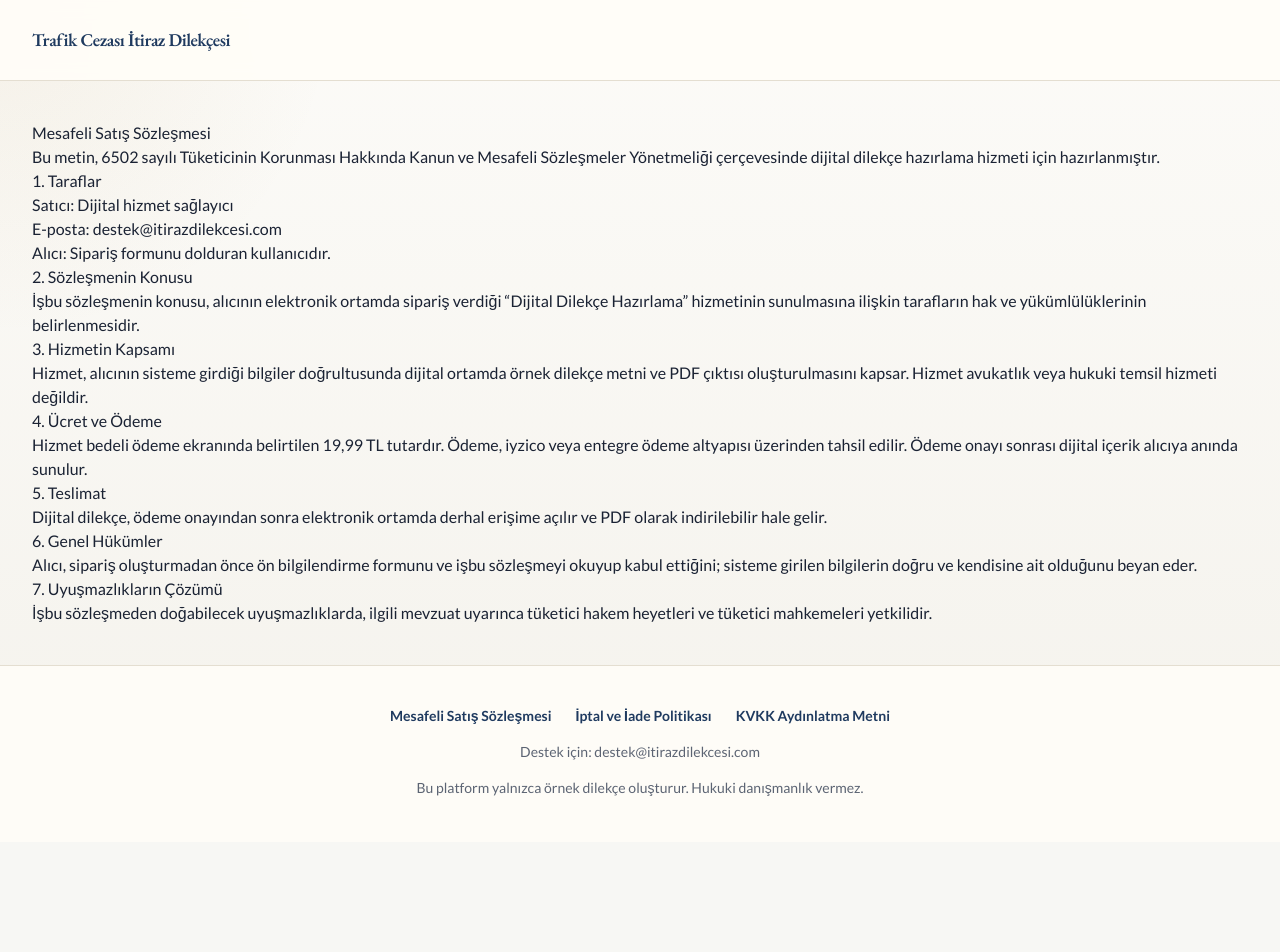
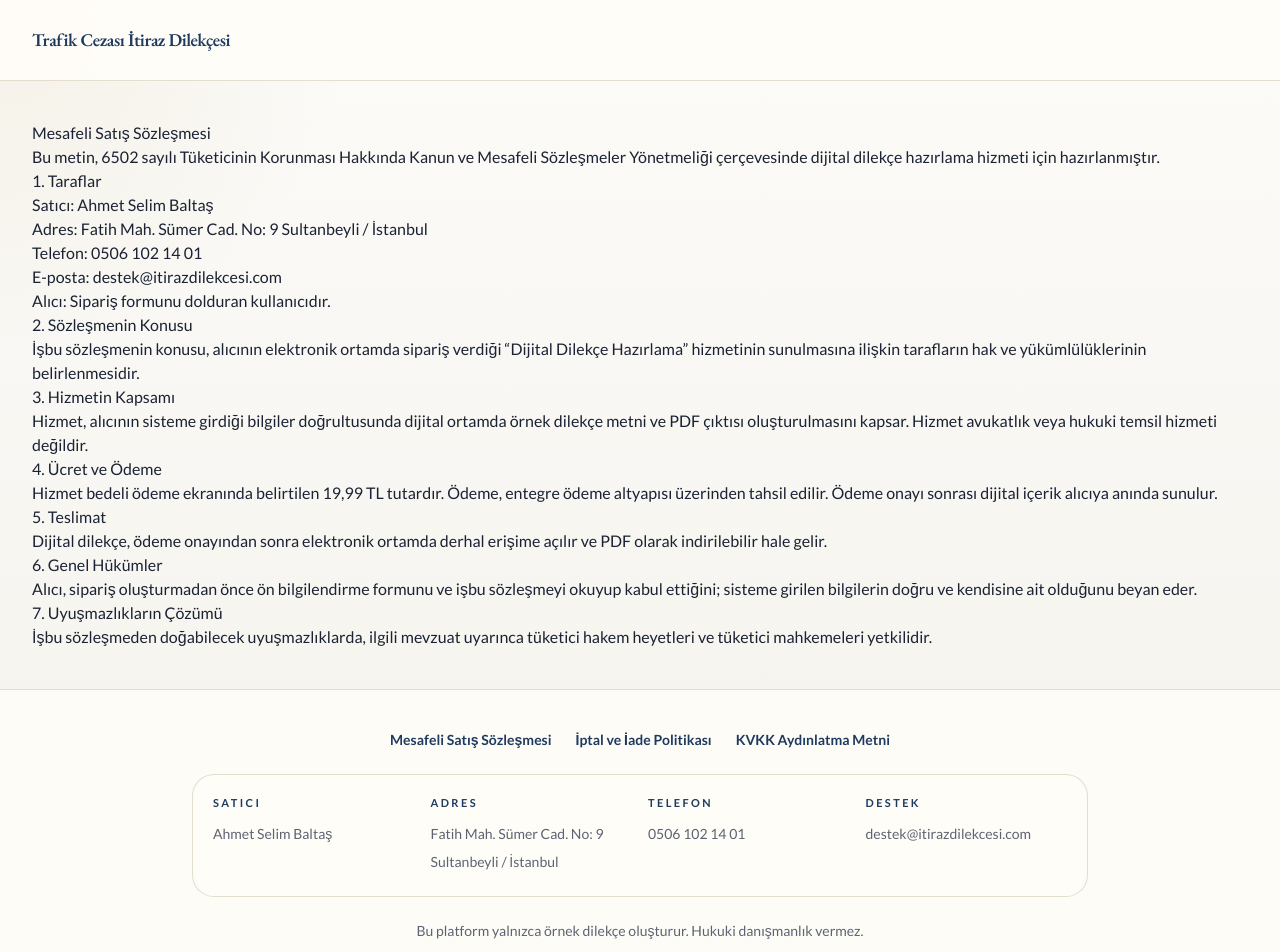
Before and after one commit to ahmetselimden-gif/itirazdilekcesi, a Next.js app: page /mesafeli-satis-sozlesmesi in a window 1280 px wide. Shown: the top 952 px of the page. Before the commit the page ends 842 px from the top, so only its background shows below. Built offline with nearby package versions, Linux system fonts and the light colour scheme.

Commit message:
Iletisim bilgileri footer ve yasal sayfalara eklendi

```diff
--- a/app/kvkk/page.tsx
+++ b/app/kvkk/page.tsx
@@ -7,7 +7,10 @@ export default function KvkkPage() {
         kapsamında hazırlanmıştır.
       </p>
 
-      <h2>İletişim</h2>
+      <h2>Veri Sorumlusu ve İletişim</h2>
+      <p>Ahmet Selim Baltaş</p>
+      <p>Adres: Fatih Mah. Sümer Cad. No: 9 Sultanbeyli / İstanbul</p>
+      <p>Telefon: 0506 102 14 01</p>
       <p>Destek e-posta adresi: destek@itirazdilekcesi.com</p>
 
       <h2>İşlenen Veriler</h2>
--- a/app/layout.tsx
+++ b/app/layout.tsx
@@ -102,8 +102,8 @@ export default function RootLayout({
           </main>
 
           <footer className="border-t border-line/80 bg-[rgba(255,253,248,0.95)]">
-            <div className="mx-auto w-full max-w-7xl px-4 py-10 text-center sm:px-6 lg:px-8">
-              <div className="mb-4 flex flex-wrap items-center justify-center gap-x-6 gap-y-3 text-sm font-semibold text-navy">
+            <div className="mx-auto w-full max-w-7xl px-4 py-10 sm:px-6 lg:px-8">
+              <div className="mb-6 flex flex-wrap items-center justify-center gap-x-6 gap-y-3 text-sm font-semibold text-navy">
                 <Link
                   href="/mesafeli-satis-sozlesmesi"
                   className="transition hover:text-navy-deep hover:underline"
@@ -121,8 +121,40 @@ export default function RootLayout({
                 </Link>
               </div>
 
-              <p className="mb-3 text-sm text-muted">Destek için: destek@itirazdilekcesi.com</p>
-              <p className="mx-auto max-w-3xl text-sm leading-7 text-muted">
+              <div className="mx-auto grid max-w-4xl gap-4 rounded-[22px] border border-line/80 bg-surface px-5 py-5 text-center sm:grid-cols-2 sm:text-left lg:grid-cols-4">
+                <div>
+                  <p className="text-[11px] font-bold uppercase tracking-[0.22em] text-navy">
+                    Satıcı
+                  </p>
+                  <p className="mt-2 text-sm leading-7 text-muted">Ahmet Selim Baltaş</p>
+                </div>
+                <div>
+                  <p className="text-[11px] font-bold uppercase tracking-[0.22em] text-navy">
+                    Adres
+                  </p>
+                  <p className="mt-2 text-sm leading-7 text-muted">
+                    Fatih Mah. Sümer Cad. No: 9
+                    <br />
+                    Sultanbeyli / İstanbul
+                  </p>
+                </div>
+                <div>
+                  <p className="text-[11px] font-bold uppercase tracking-[0.22em] text-navy">
+                    Telefon
+                  </p>
+                  <p className="mt-2 text-sm leading-7 text-muted">0506 102 14 01</p>
+                </div>
+                <div>
+                  <p className="text-[11px] font-bold uppercase tracking-[0.22em] text-navy">
+                    Destek
+                  </p>
+                  <p className="mt-2 text-sm leading-7 text-muted">
+                    destek@itirazdilekcesi.com
+                  </p>
+                </div>
+              </div>
+
+              <p className="mx-auto mt-5 max-w-3xl text-center text-sm leading-7 text-muted">
                 Bu platform yalnızca örnek dilekçe oluşturur. Hukuki danışmanlık vermez.
               </p>
             </div>
--- a/app/mesafeli-satis-sozlesmesi/page.tsx
+++ b/app/mesafeli-satis-sozlesmesi/page.tsx
@@ -9,7 +9,9 @@ export default function DistanceSalesPage() {
       </p>
 
       <h2>1. Taraflar</h2>
-      <p>Satıcı: Dijital hizmet sağlayıcı</p>
+      <p>Satıcı: Ahmet Selim Baltaş</p>
+      <p>Adres: Fatih Mah. Sümer Cad. No: 9 Sultanbeyli / İstanbul</p>
+      <p>Telefon: 0506 102 14 01</p>
       <p>E-posta: destek@itirazdilekcesi.com</p>
       <p>Alıcı: Sipariş formunu dolduran kullanıcıdır.</p>
 
@@ -30,8 +32,8 @@ export default function DistanceSalesPage() {
       <h2>4. Ücret ve Ödeme</h2>
       <p>
         Hizmet bedeli ödeme ekranında belirtilen 19,99 TL tutardır. Ödeme,
-        iyzico veya entegre ödeme altyapısı üzerinden tahsil edilir. Ödeme
-        onayı sonrası dijital içerik alıcıya anında sunulur.
+        entegre ödeme altyapısı üzerinden tahsil edilir. Ödeme onayı sonrası
+        dijital içerik alıcıya anında sunulur.
       </p>
 
       <h2>5. Teslimat</h2>
```
